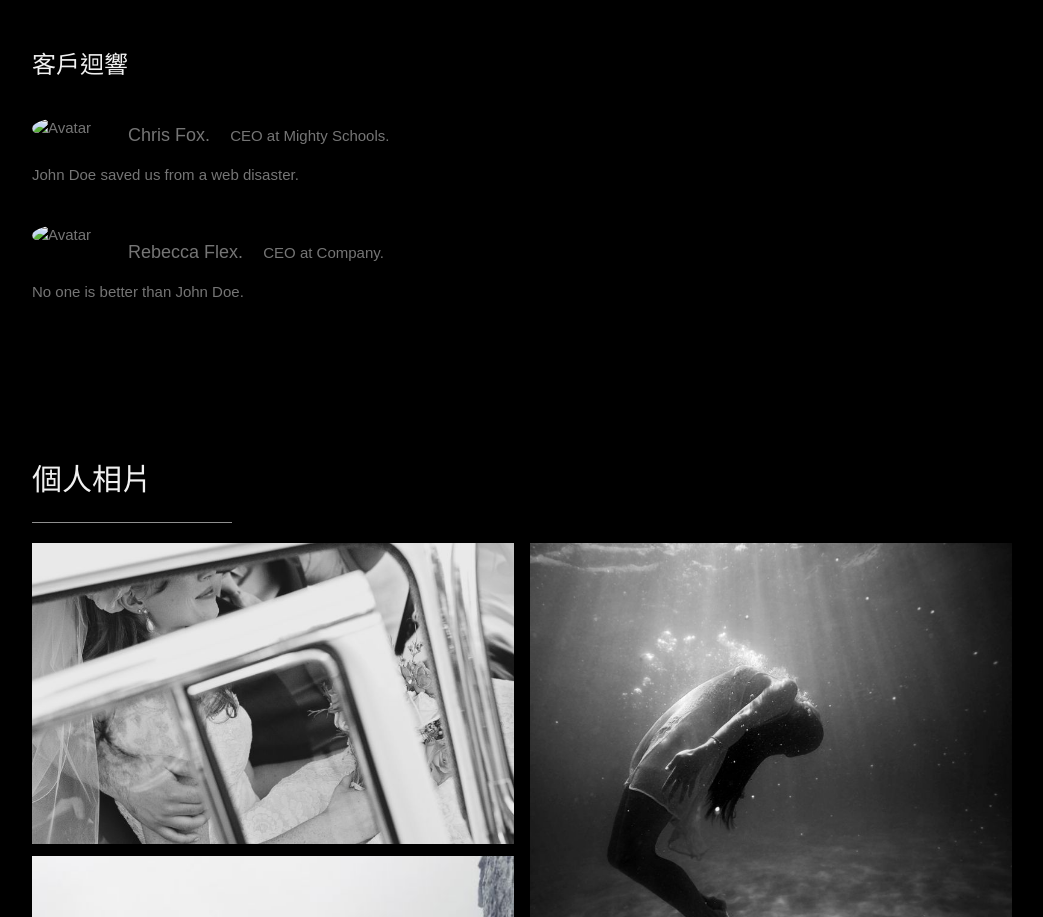
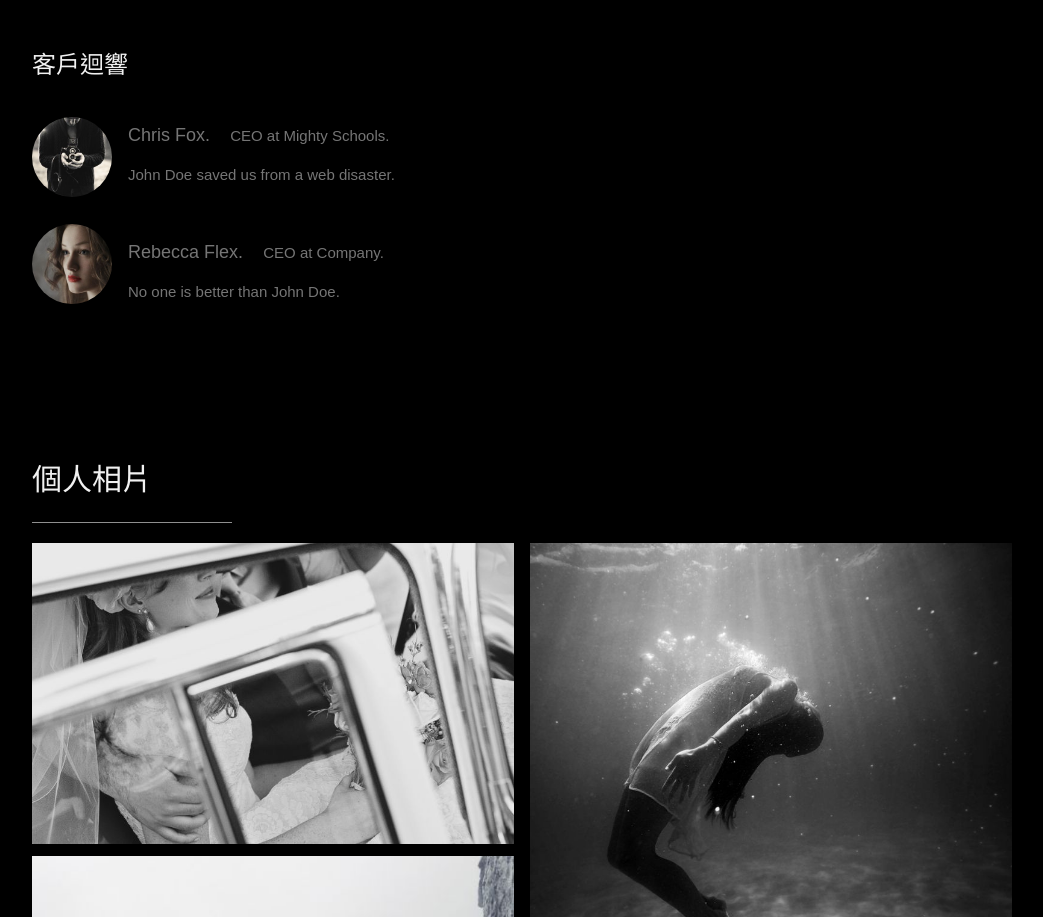
Before and after one commit to Cming21/cmingweb, a plain HTML site: page index.html in a window 1280 px wide. Shown: the part 2824-3741 px from the top of the page, without its empty margins (178-1221 px from the left). Drawn offline with nearby package versions, Linux system fonts and the light colour scheme; the site is published under a folder, as on GitHub Pages, so addresses that start at the root find nothing.

Commit message:
add image

```diff
--- a/index.html
+++ b/index.html
@@ -147,11 +147,11 @@ body, h1,h2,h3,h4,h5,h6 {font-family: "Noto Serif CJK TC Medium", sans-serif}
 
     <!-- Testimonials -->
     <h3 class="w3-padding-24 w3-text-light-grey">客戶迴響</h3>
-    <img src="/image/bandmember.jpg" alt="Avatar" class="w3-left w3-circle w3-margin-right" style="width:80px">
+    <img src="./image/bandmember.jpg" alt="Avatar" class="w3-left w3-circle w3-margin-right" style="width:80px">
     <p><span class="w3-large w3-margin-right">Chris Fox.</span> CEO at Mighty Schools.</p>
     <p>John Doe saved us from a web disaster.</p><br>
 
-    <img src="/image/avatar_g2.jpg" alt="Avatar" class="w3-left w3-circle w3-margin-right" style="width:80px">
+    <img src="./image/avatar_g2.jpg" alt="Avatar" class="w3-left w3-circle w3-margin-right" style="width:80px">
     <p><span class="w3-large w3-margin-right">Rebecca Flex.</span> CEO at Company.</p>
     <p>No one is better than John Doe.</p>
   <!-- End About Section -->
```
